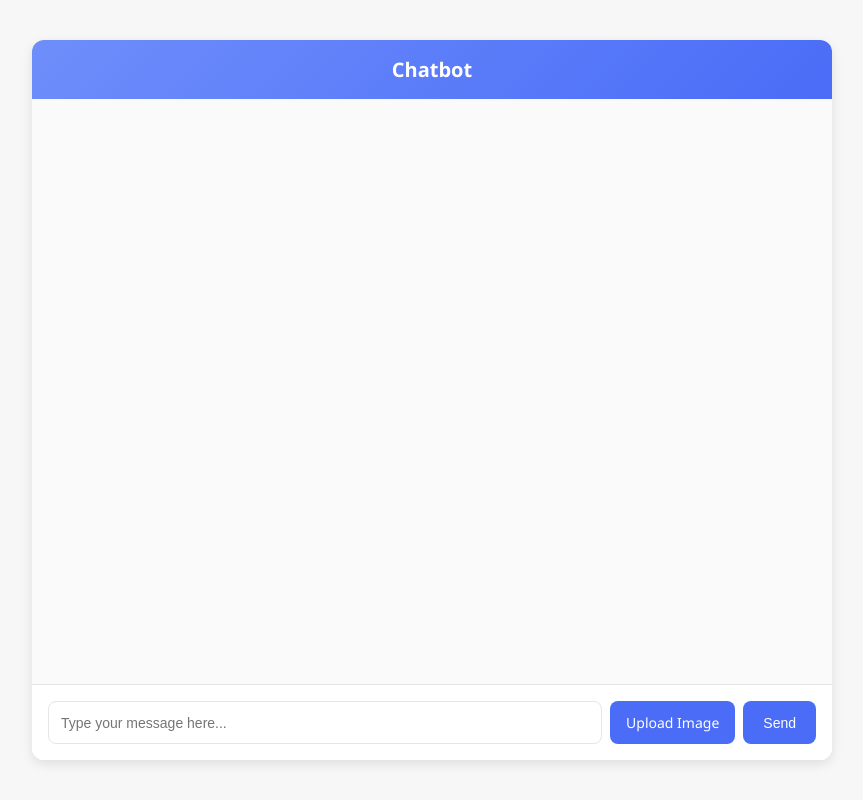
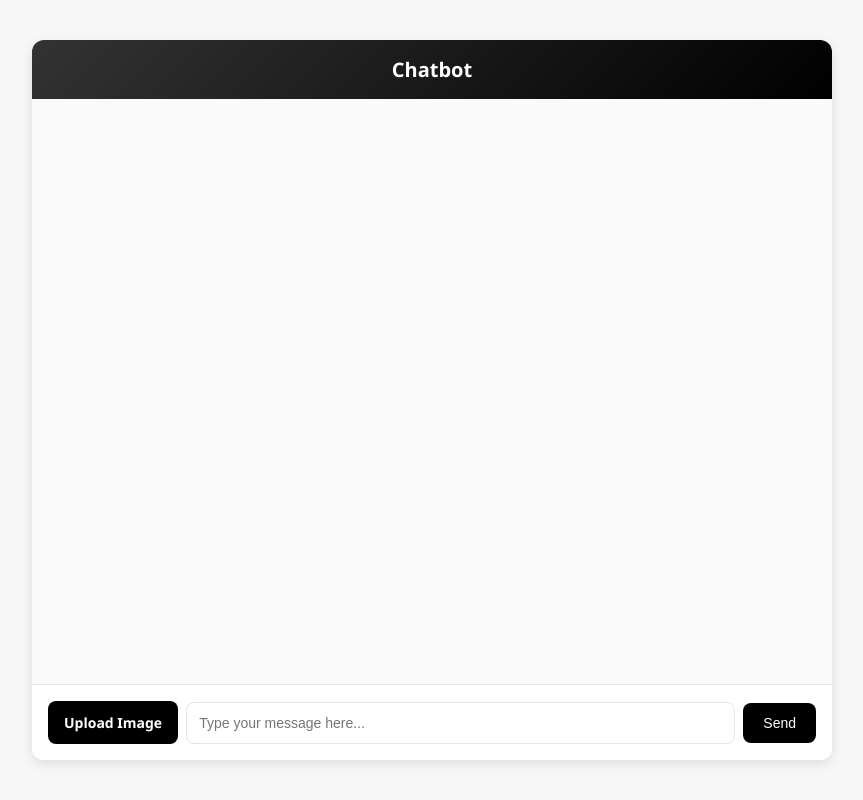
Before and after one commit to vikky2810/Python_ImageChat, a Flask app: page / in a window 1280 px wide. Shown: the whole page, without its empty margins (208-1071 px from the left). Run offline with Flask 3, Linux system fonts and the light colour scheme.

Commit message:
Update styles.css
made UI Beautiful

```diff
--- a/static/styles.css
+++ b/static/styles.css
@@ -1,6 +1,6 @@
 /* General Styles */
 body {
-    font-family: 'Segoe UI', Tahoma, Geneva, Verdana, sans-serif;
+  font-family: "Segoe UI", Tahoma, Geneva, Verdana, sans-serif;
   background-color: #f7f7f7;
   margin: 0;
   padding: 0;
@@ -25,7 +25,7 @@ body {
 
 /* Header */
 #chat-header {
-    background: linear-gradient(135deg, #6e8efb, #4a6cf7);
+  background: linear-gradient(135deg, #333, #000);
   color: white;
   padding: 16px;
   text-align: center;
@@ -54,7 +54,7 @@ body {
 }
 
 .user {
-    background: #4a6cf7;
+  background: #000;
   color: white;
   align-self: flex-end;
   border-bottom-right-radius: 4px;
@@ -68,12 +68,19 @@ body {
 }
 
 /* Input Area */
+/* Input Area */
 #input-area {
   display: flex;
   gap: 8px;
   padding: 16px;
   background: white;
   border-top: 1px solid #e5e5ea;
+  align-items: center; /* Align items properly */
+}
+
+/* Move upload button left */
+.file-upload-label {
+  order: -1; /* Moves it to the left */
 }
 
 #user-input {
@@ -86,7 +93,7 @@ body {
 }
 
 #user-input:focus {
-    border-color: #4a6cf7;
+  border-color: #000;
 }
 
 #image-file {
@@ -94,7 +101,7 @@ body {
 }
 
 #send-button {
-    background: #4a6cf7;
+  background: #000;
   color: white;
   border: none;
   padding: 12px 20px;
@@ -105,22 +112,23 @@ body {
 }
 
 #send-button:hover {
-    background: #3b5bdb;
+  background: #333;
 }
 
 /* File Upload Button */
 .file-upload-label {
-    background: #4a6cf7;
+  background: #000;
   color: white;
   padding: 12px 16px;
   border-radius: 8px;
+  font-weight: bold;
   cursor: pointer;
   font-size: 14px;
   transition: background 0.3s ease;
 }
 
 .file-upload-label:hover {
-    background: #3b5bdb;
+  background: #333;
 }
 
 /* Image Styling */
@@ -135,5 +143,5 @@ body {
   display: block;
   max-width: 200px; /* Limit image size */
   height: auto;
-    border-radius: 8px;
+  border-radius: 4px;
 }
```
Lines whose indentation alone changed are shown as unchanged.
